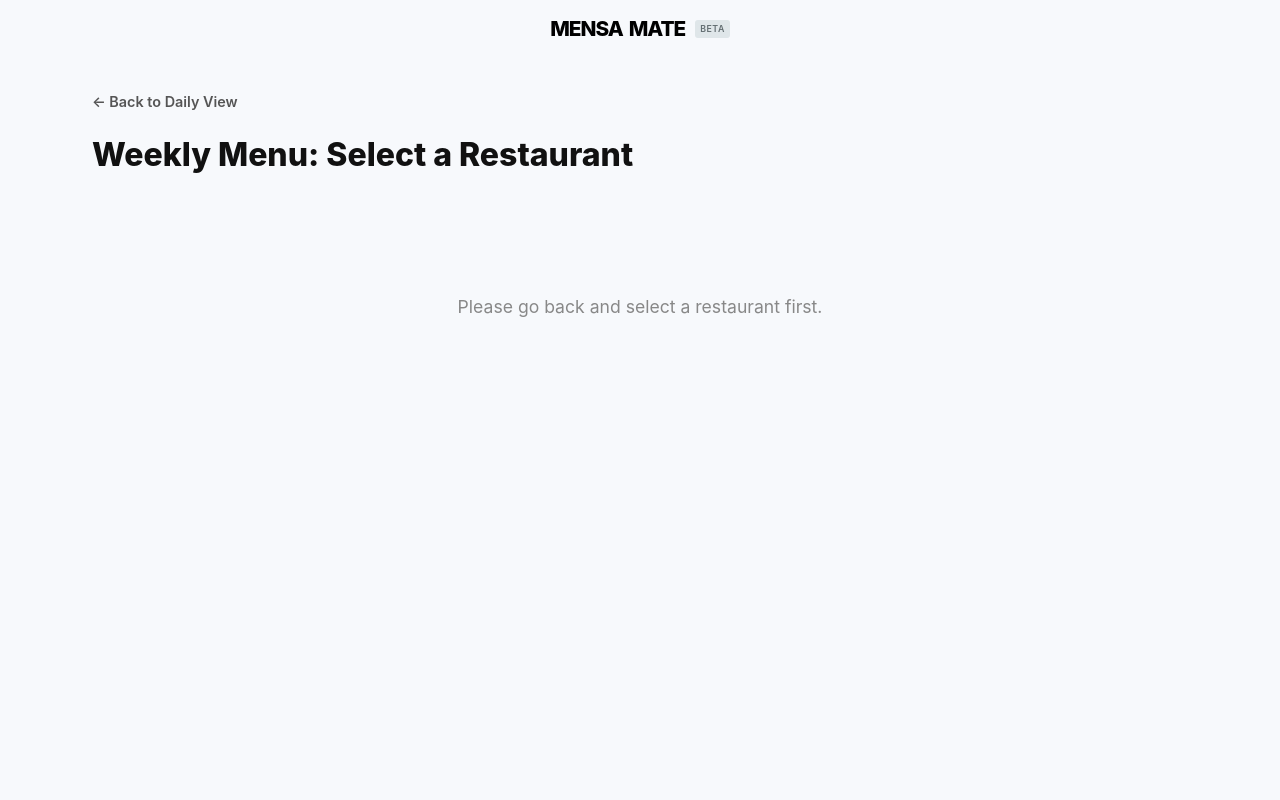
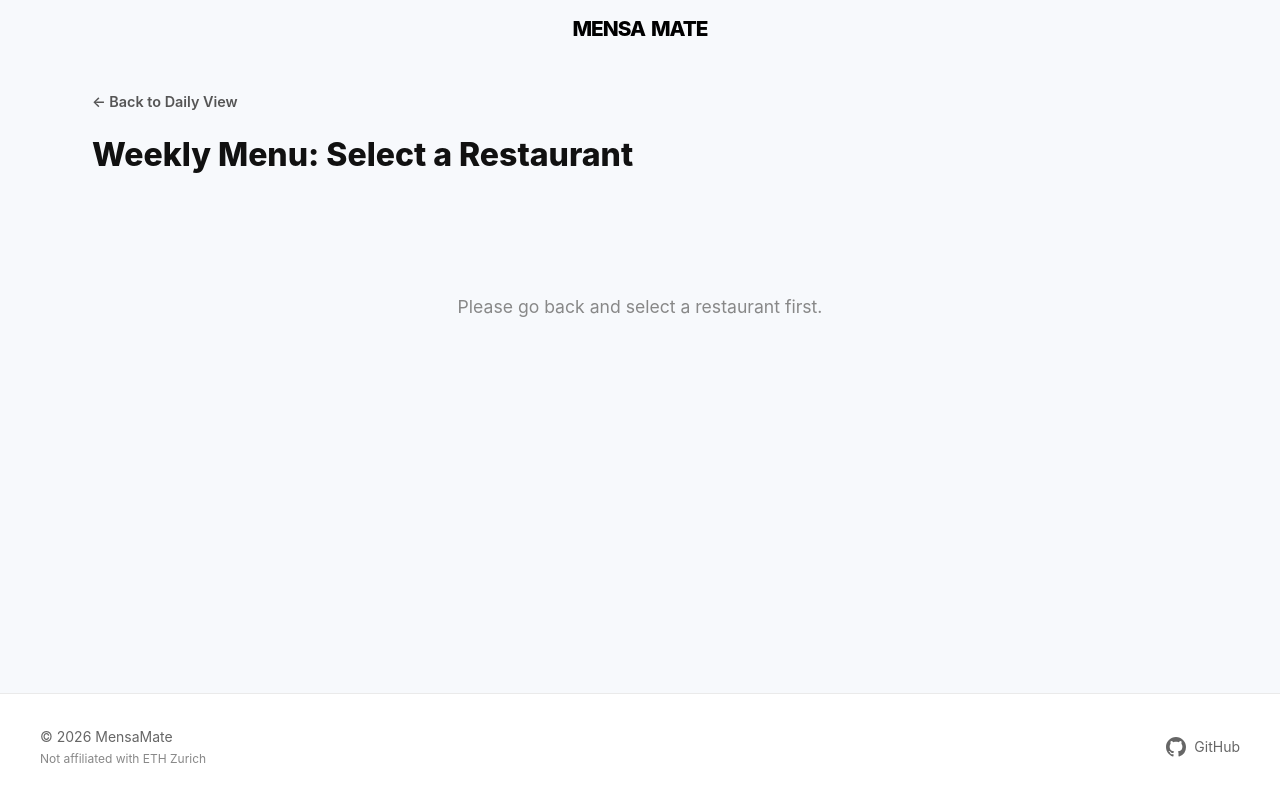
Before and after one commit to alerx-gif/mensamate, a Next.js app: page /week in a window 1280 px wide. Built offline with nearby package versions, Linux system fonts and the light colour scheme; no server answers.

Commit message:
Fix opening hours and add footer with regulatory info

```diff
--- a/src/app/globals.css
+++ b/src/app/globals.css
@@ -26,6 +26,9 @@
   background-color: var(--background-color);
   color: var(--text-color);
   line-height: 1.6;
+  min-height: 100vh;
+  display: flex;
+  flex-direction: column;
 }
 
 a {
@@ -37,6 +40,8 @@
   max-width: 1200px;
   margin: 0 auto;
   padding: 0 20px;
+  flex: 1;
+  width: 100%;
 }
 
 h1,
--- a/src/app/layout.tsx
+++ b/src/app/layout.tsx
@@ -1,6 +1,8 @@
 import type { Metadata } from "next";
 import "./globals.css";
 import Navbar from "@/components/Navbar";
+
+import Footer from "@/components/Footer";
 
 export const metadata: Metadata = {
   title: "Mensa Mate",
@@ -19,6 +21,7 @@
         <main className="container">
           {children}
         </main>
+        <Footer />
       </body>
     </html>
   );
--- /dev/null
+++ b/src/components/Footer.module.css
@@ -0,0 +1,52 @@
+.footer {
+    width: 100%;
+    padding: 2rem 1rem;
+    margin-top: 4rem;
+    background-color: var(--background-rgb, #fff);
+    border-top: 1px solid #eaeaea;
+    color: #666;
+    font-size: 0.875rem;
+}
+
+.content {
+    max-width: 1200px;
+    margin: 0 auto;
+    display: flex;
+    flex-direction: column;
+    align-items: center;
+    gap: 1rem;
+    text-align: center;
+}
+
+.links {
+    display: flex;
+    gap: 1.5rem;
+    align-items: center;
+}
+
+.link {
+    color: inherit;
+    text-decoration: none;
+    transition: color 0.2s;
+    display: flex;
+    align-items: center;
+    gap: 0.5rem;
+}
+
+.link:hover {
+    color: #000;
+    text-decoration: underline;
+}
+
+.disclaimer {
+    color: #888;
+    font-size: 0.75rem;
+}
+
+@media (min-width: 768px) {
+    .content {
+        flex-direction: row;
+        justify-content: space-between;
+        text-align: left;
+    }
+}
--- /dev/null
+++ b/src/components/Footer.tsx
@@ -0,0 +1,29 @@
+import Link from 'next/link';
+import styles from './Footer.module.css';
+
+export default function Footer() {
+    return (
+        <footer className={styles.footer}>
+            <div className={styles.content}>
+                <div>
+                    <p>&copy; {new Date().getFullYear()} MensaMate</p>
+                    <p className={styles.disclaimer}>Not affiliated with ETH Zurich</p>
+                </div>
+
+                <div className={styles.links}>
+                    <a
+                        href="https://github.com/alerx-gif/mensamate"
+                        target="_blank"
+                        rel="noopener noreferrer"
+                        className={styles.link}
+                    >
+                        <svg height="20" width="20" viewBox="0 0 16 16" fill="currentColor">
+                            <path d="M8 0C3.58 0 0 3.58 0 8c0 3.54 2.29 6.53 5.47 7.59.4.07.55-.17.55-.38 0-.19-.01-.82-.01-1.49-2.01.37-2.53-.49-2.69-.94-.09-.23-.48-.94-.82-1.13-.28-.15-.68-.52-.01-.53.63-.01 1.08.58 1.23.82.72 1.21 1.87.87 2.33.66.07-.52.28-.87.51-1.07-1.78-.2-3.64-.89-3.64-3.95 0-.87.31-1.59.82-2.15-.08-.2-.36-1.02.08-2.12 0 0 .67-.21 2.2.82.64-.18 1.32-.27 2-.27.68 0 1.36.09 2 .27 1.53-1.04 2.2-.82 2.2-.82.44 1.1.16 1.92.08 2.12.51.56.82 1.27.82 2.15 0 3.07-1.87 3.75-3.65 3.95.29.25.54.73.54 1.48 0 1.07-.01 1.93-.01 2.2 0 .21.15.46.55.38A8.013 8.013 0 0016 8c0-4.42-3.58-8-8-8z" />
+                        </svg>
+                        GitHub
+                    </a>
+                </div>
+            </div>
+        </footer>
+    );
+}
--- a/src/components/Navbar.tsx
+++ b/src/components/Navbar.tsx
@@ -26,7 +26,7 @@
                 <span>Mensa</span>
                 <span>Mate</span>
             </Link>
-            <span className={styles.alphaTag}>Beta</span>
+
         </nav>
     );
 }
--- a/src/lib/eth-client.ts
+++ b/src/lib/eth-client.ts
@@ -288,7 +288,9 @@
 
 export function getImageUrl(imageId: number | undefined): string | null {
     if (!imageId) return null;
-    return `${API_BASE}/images/${imageId}?client-id=ethz-monitor&lang=de`;
+    const originalUrl = `${API_BASE}/images/${imageId}?client-id=ethz-monitor&lang=de`;
+    // Wrap with wsrv.nl for image optimization (80% quality for mobile)
+    return `https://wsrv.nl/?url=${encodeURIComponent(originalUrl)}&q=80`;
 }
 
 /**
```
Also changed, not shown: src/components/FacilityHeader.tsx (+50 -7 lines).
